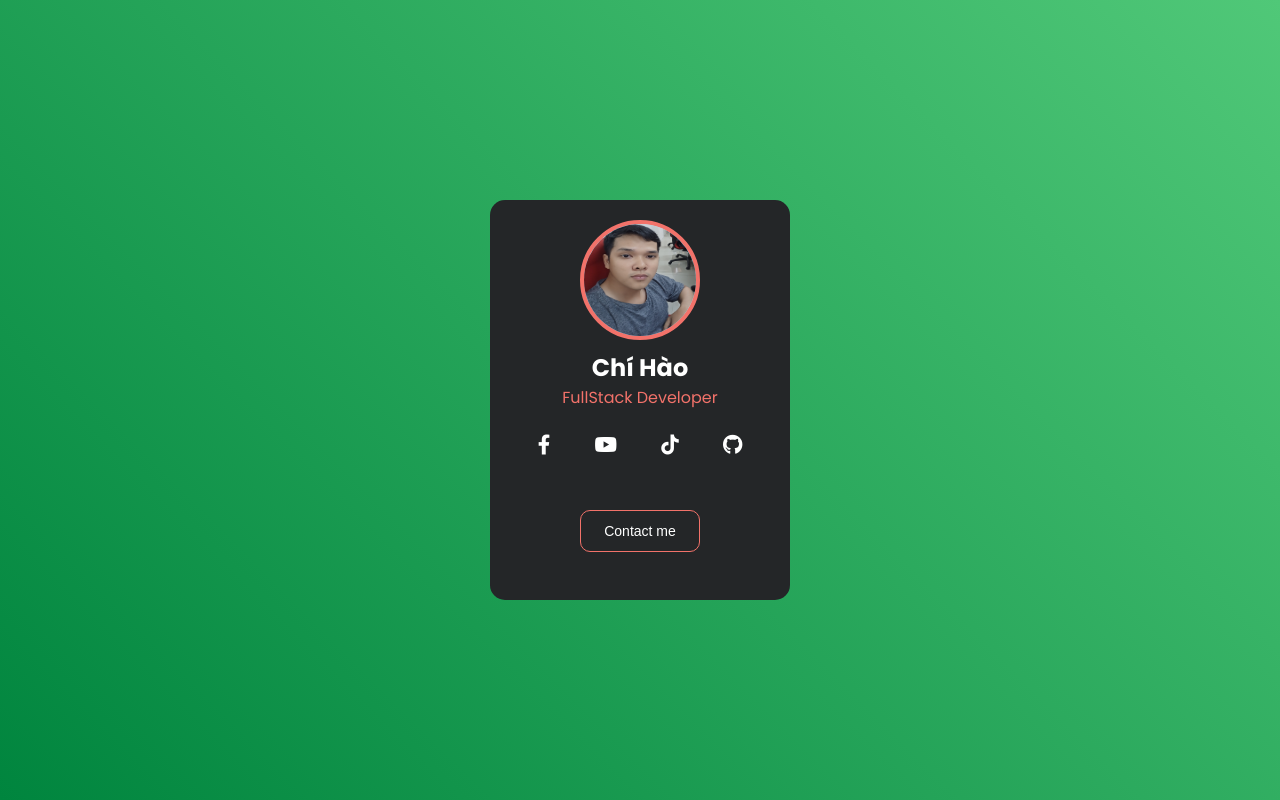
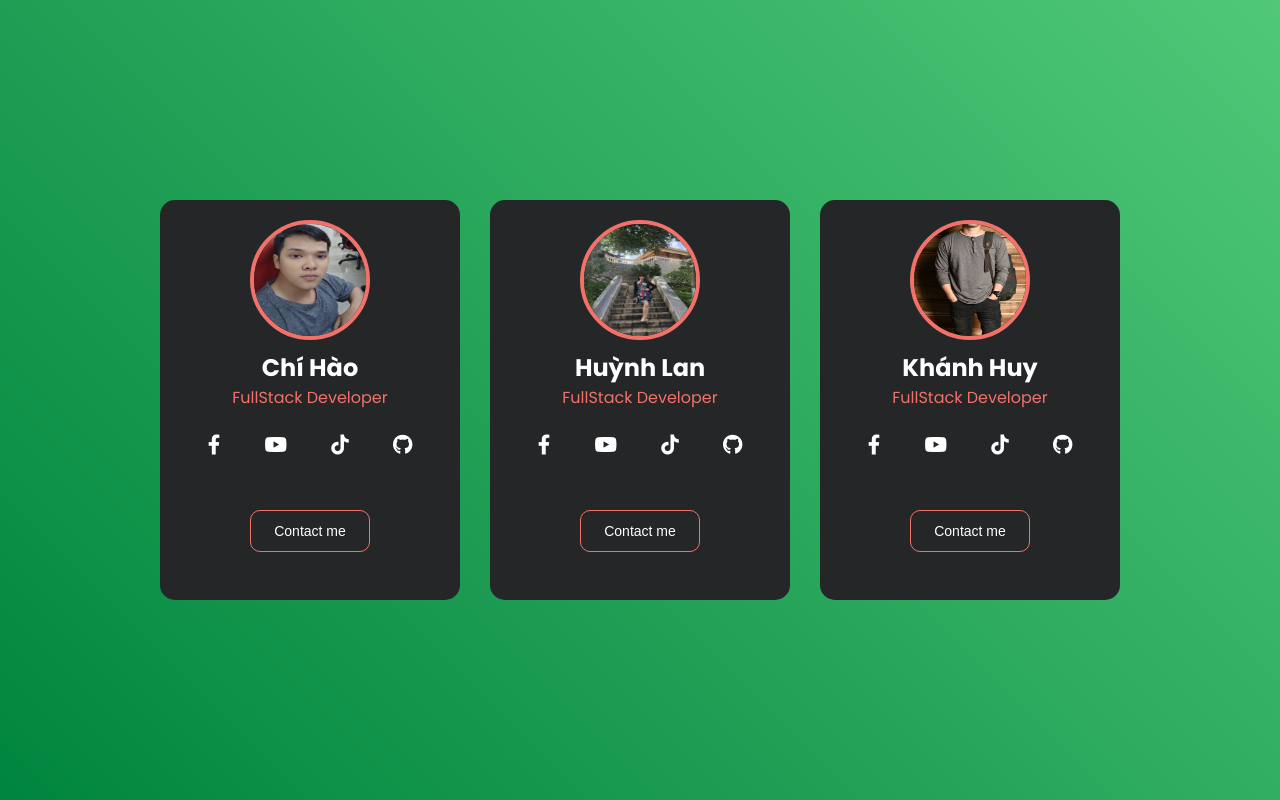
Before and after one commit to dangchihao123/html-css-contact, a plain HTML site: page index.html in a window 1280 px wide. Drawn offline with Linux system fonts and the light colour scheme; a web font is replaced by a local one.

Commit message:
thêm hình

```diff
--- a/assets/css/style.css
+++ b/assets/css/style.css
@@ -27,6 +27,7 @@ img {
     background-color: #242628;
     border-radius: 15px;
     text-align: center;
+    margin: 0 15px;
 }
 
 
--- a/index.html
+++ b/index.html
@@ -28,6 +28,36 @@
 
         <button>Contact me</button>
     </div>
+    <div class="card">
+        <div class="card__img">
+            <img src="assets/images/lan.jpg" alt="">
+        </div>
+        <h2>Huỳnh Lan</h2>
+        <p>FullStack Developer</p>
+        <div class="card__social">
+            <a href="https://www.facebook.com/DangChiHao/"><i class="fab fa-facebook-f"></i></a>
+            <a href="#"><i class="fab fa-youtube"></i></a>
+            <a href="#"><i class="fab fa-tiktok"></i></a>
+            <a href="https://github.com/dangchihao123"><i class="fab fa-github"></i></a>
+        </div>
+
+        <button>Contact me</button>
+    </div>
+    <div class="card">
+        <div class="card__img">
+            <img src="assets/images/ao.jpg" alt="">
+        </div>
+        <h2>Khánh Huy</h2>
+        <p>FullStack Developer</p>
+        <div class="card__social">
+            <a href="https://www.facebook.com/DangChiHao/"><i class="fab fa-facebook-f"></i></a>
+            <a href="#"><i class="fab fa-youtube"></i></a>
+            <a href="#"><i class="fab fa-tiktok"></i></a>
+            <a href="https://github.com/dangchihao123"><i class="fab fa-github"></i></a>
+        </div>
+
+        <button>Contact me</button>
+    </div>
 </body>
 
 </html>
```
Also changed, not shown: assets/images/ao.jpg (added), assets/images/lan.jpg (added).
